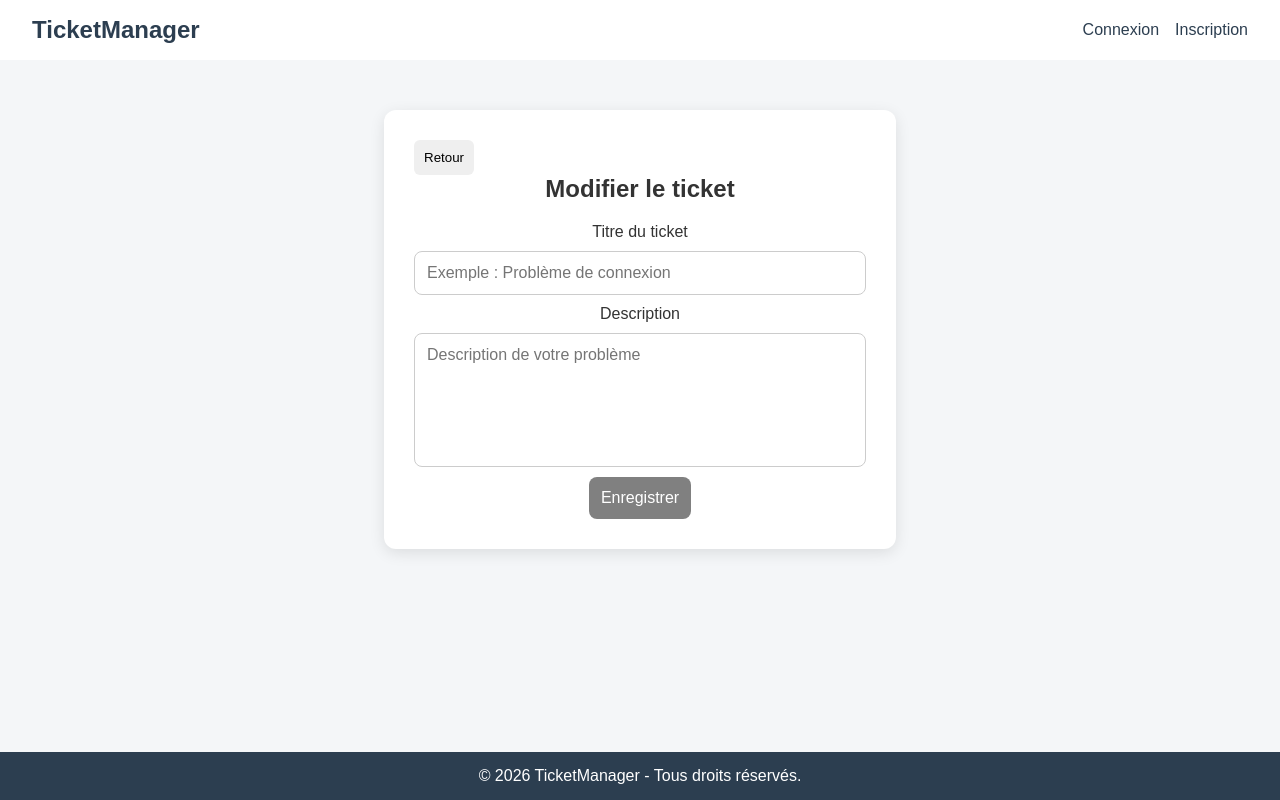
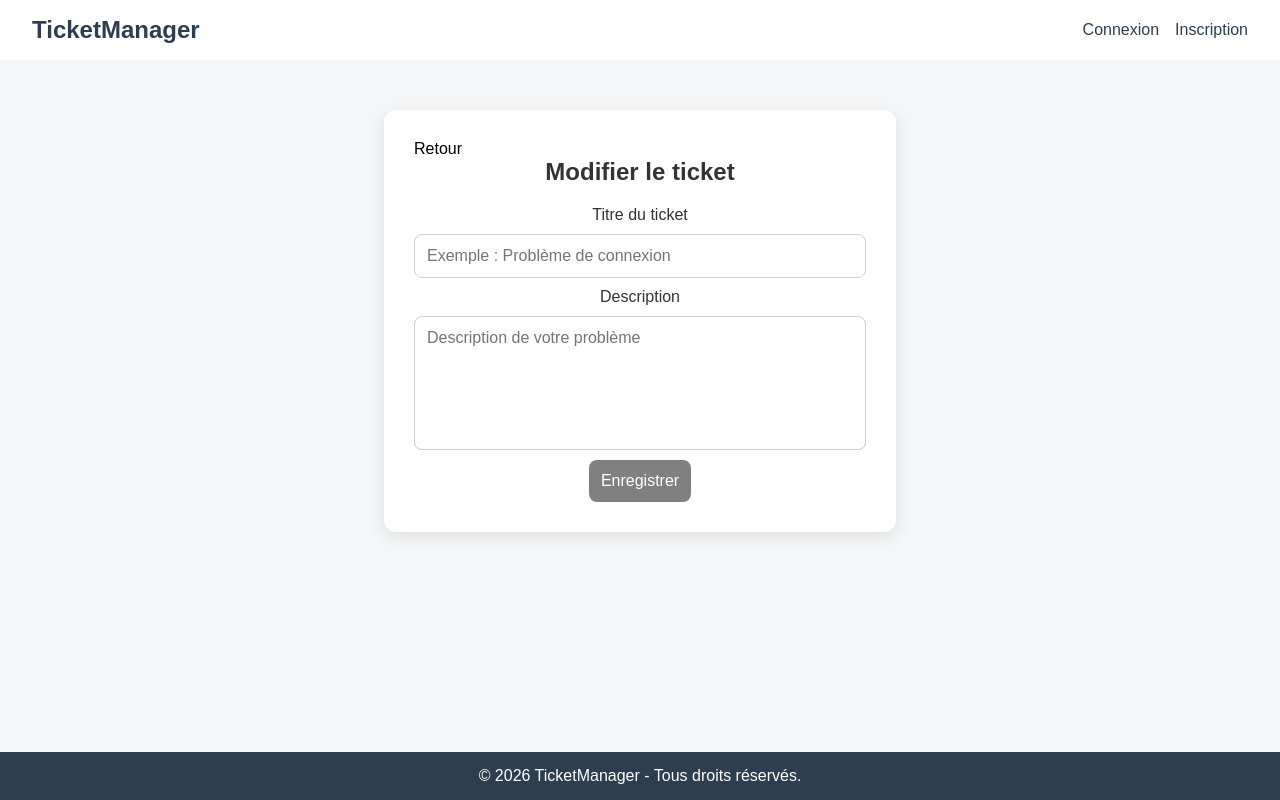
Before and after one commit to SerenaPounaud/ProjetStageBeecoming, an Angular app in the folder frontend/: page /edit-ticket/1 in a window 1280 px wide. Built offline with nearby package versions, Linux system fonts and the light colour scheme.

Commit message:
Début accessibilité

```diff
--- a/frontend/src/app/components/create-ticket/create-ticket.css
+++ b/frontend/src/app/components/create-ticket/create-ticket.css
@@ -34,3 +34,10 @@
     cursor: not-allowed;
     background-color: gray;
 }
+a {
+    text-decoration: none;
+    color: black;
+}
+a:hover {
+    color: #0078ff;
+}
--- a/frontend/src/app/components/create-ticket/create-ticket.html
+++ b/frontend/src/app/components/create-ticket/create-ticket.html
@@ -1,30 +1,30 @@
 <section class="create-ticket">
      @if (isEditMode){
-       <button routerLink="/">Retour</button>
+       <a routerLink="/">Retour</a>
     }
     <h2>{{isEditMode ? 'Modifier le ticket' : 'Créer un ticket'}}</h2>
     <form class="ticket-form" [formGroup]="createTicketForm" (ngSubmit)="saveTicket()">
 
         <label for="titre">Titre du ticket</label>
-        <input type="text" formControlName="titre" placeholder="Exemple : Problème de connexion">
+        <input type="text" formControlName="titre" placeholder="Exemple : Problème de connexion" id="titre" aria-describedby="titre-error" minlength="3" maxlength="50">
             @if(createTicketForm.get('titre')?.invalid && (createTicketForm.get('titre')?.touched || createTicketForm.get('titre')?.dirty)) {
                 @if(createTicketForm.get('titre')?.errors?.['required']){
-                    <div class="text-error">Ce champ est obligatoire</div>
+                    <div class="text-error" id="titre-error" aria-live="polite">Ce champ est obligatoire</div>
                 } @else if (createTicketForm.get('titre')?.errors?.['minlength'] || (createTicketForm.get('titre')?.errors?.['maxlength'])){
-                    <div class="text-error">3 à 50 caractères</div>
+                    <div class="text-error" id="titre-error" aria-live="polite">3 à 50 caractères</div>
                 }
             }
 
         <label for="description">Description</label>
-        <textarea formControlName="description" placeholder="Description de votre problème" rows="6"></textarea>
+        <textarea formControlName="description" placeholder="Description de votre problème" rows="6" id="description" aria-describedby="description-error" maxlength="1000"></textarea>
             @if(createTicketForm.get('description')?.invalid && (createTicketForm.get('description')?.touched || createTicketForm.get('description')?.dirty)) {
                 @if(createTicketForm.get('description')?.errors?.['required']){
-                    <div class="text-error">Ce champ est obligatoire</div>
+                    <div class="text-error" id="description-error" aria-live="polite">Ce champ est obligatoire</div>
                 } @else if (createTicketForm.get('description')?.errors?.['maxlength']){
-                    <div class="text-error">Maximum 1000 caractères</div>
+                    <div class="text-error" id="description-error" aria-live="polite">Maximum 1000 caractères</div>
                 }
             }
 
-        <button class="btn-createTicket" [disabled]="createTicketForm.invalid" type="submit">Enregistrer</button>
+        <button class="btn-createTicket" [disabled]="createTicketForm.invalid" [attr.aria-disabled]="createTicketForm.invalid" type="submit">Enregistrer</button>
     </form>
 </section>
```
